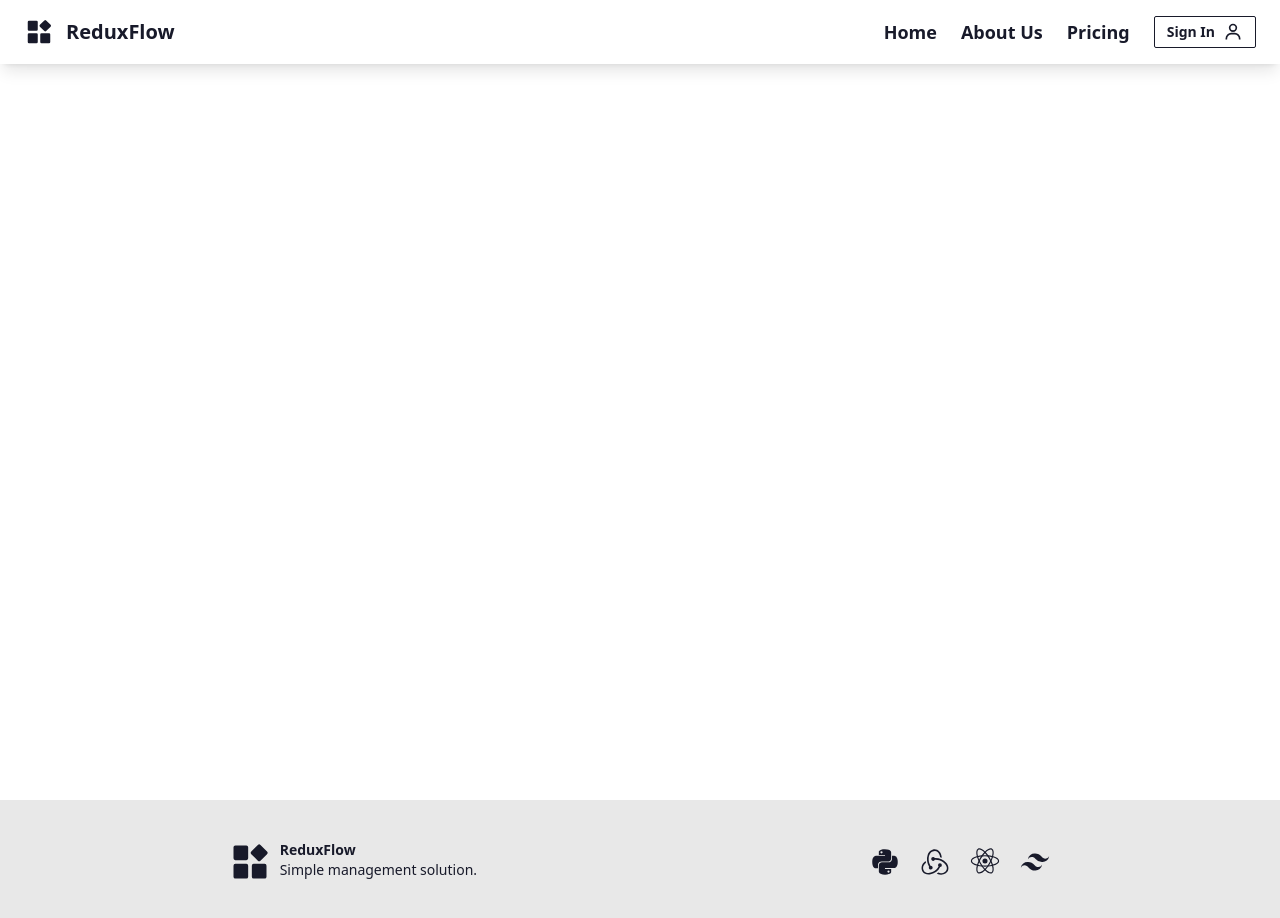
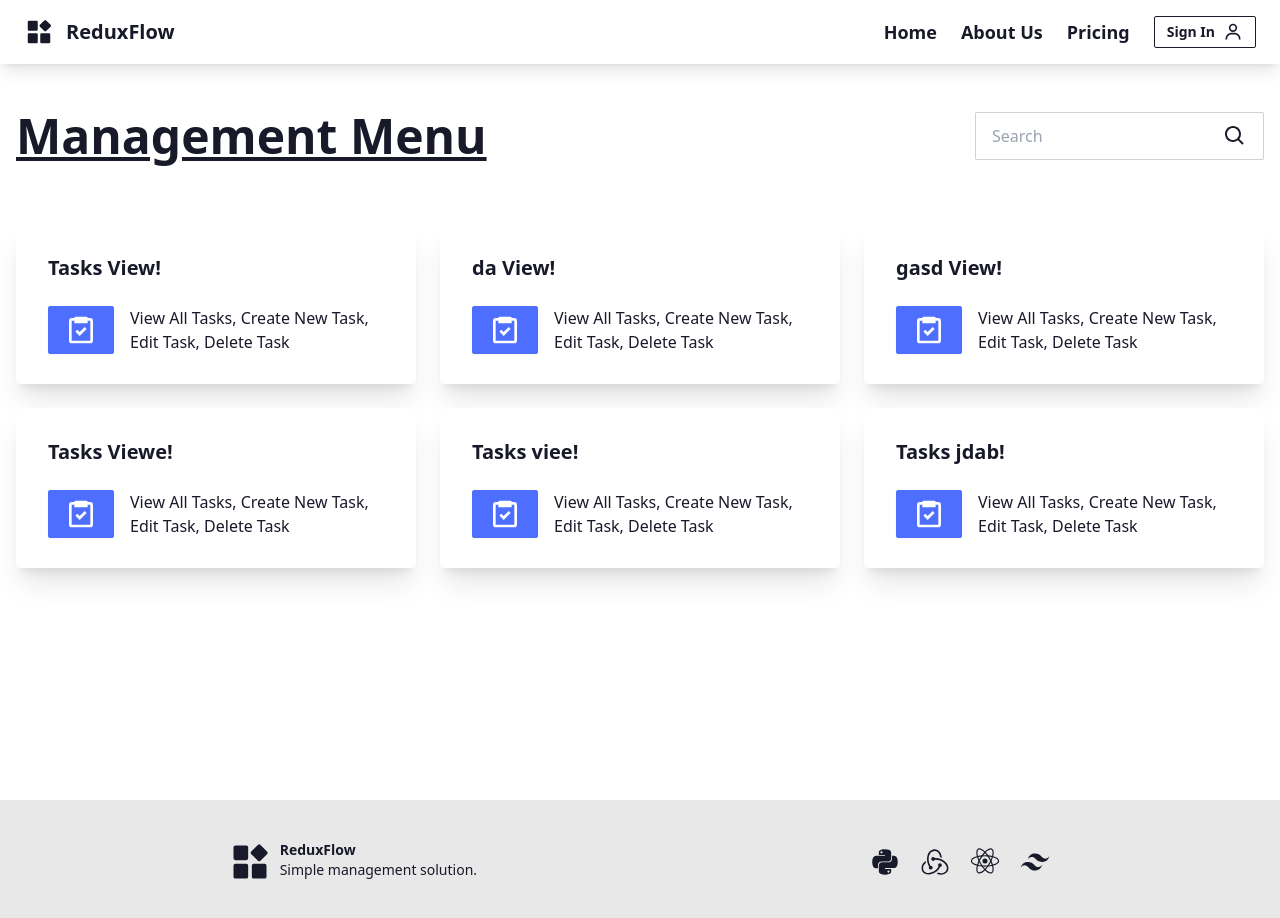
Before and after one commit to GabrielEger2/ReduxFlow-Analytics, a React (Vite) app in the folder client/: page /management-menu in a window 1280 px wide. Shown: the top 918 px of the page. Built offline with nearby package versions, Linux system fonts and the light colour scheme; no server answers.

Commit message:
feat: add managementMenu

```diff
--- /dev/null
+++ b/client/src/components/ManagementMenu/SectionCard.tsx
@@ -0,0 +1,26 @@
+import { Link } from 'react-router-dom'
+
+import { Project, SectionCardProps } from '../../types/managementMenuTypes'
+
+const SectionCard: React.FC<SectionCardProps> = (props) => {
+  const sectionCardData: Project = props.props
+
+  return (
+    <Link
+      to={sectionCardData.link}
+      className="card card-side bg-base-100 shadow-xl w-full items-center h-40"
+    >
+      <div className="card-body">
+        <h2 className="card-title">{sectionCardData.projectTitle}</h2>
+        <div className="flex items-center gap-4 mt-4">
+          <button className="btn btn-primary text-base-100">
+            {sectionCardData.projectIcon}
+          </button>
+          <p className="text-left">{sectionCardData.projectDescription}</p>
+        </div>
+      </div>
+    </Link>
+  )
+}
+
+export default SectionCard
--- a/client/src/pages/ManagementMenu.tsx
+++ b/client/src/pages/ManagementMenu.tsx
@@ -1,8 +1,101 @@
+import { motion, AnimatePresence } from 'framer-motion'
+import { BiTask, BiSearch } from 'react-icons/bi'
+
+import SectionCard from '../components/ManagementMenu/SectionCard'
+import { useState } from 'react'
+
+import { Project } from '../types/managementMenuTypes'
+
+const projects: Project[] = [
+  {
+    projectTitle: 'Tasks View!',
+    projectDescription:
+      'View All Tasks, Create New Task, Edit Task, Delete Task',
+    projectIcon: <BiTask size={32} />,
+    link: '/tasks',
+  },
+  {
+    projectTitle: 'da View!',
+    projectDescription:
+      'View All Tasks, Create New Task, Edit Task, Delete Task',
+    projectIcon: <BiTask size={32} />,
+    link: '/tasks',
+  },
+  {
+    projectTitle: 'gasd View!',
+    projectDescription:
+      'View All Tasks, Create New Task, Edit Task, Delete Task',
+    projectIcon: <BiTask size={32} />,
+    link: '/tasks',
+  },
+  {
+    projectTitle: 'Tasks Viewe!',
+    projectDescription:
+      'View All Tasks, Create New Task, Edit Task, Delete Task',
+    projectIcon: <BiTask size={32} />,
+    link: '/tasks',
+  },
+  {
+    projectTitle: 'Tasks viee!',
+    projectDescription:
+      'View All Tasks, Create New Task, Edit Task, Delete Task',
+    projectIcon: <BiTask size={32} />,
+    link: '/tasks',
+  },
+  {
+    projectTitle: 'Tasks jdab!',
+    projectDescription:
+      'View All Tasks, Create New Task, Edit Task, Delete Task',
+    projectIcon: <BiTask size={32} />,
+    link: '/tasks',
+  },
+]
+
 const ManagementMenu = () => {
+  const [search, setSearch] = useState<string>('')
+
+  const filteredProjects = projects.filter((project) =>
+    project.projectTitle.toLowerCase().includes(search.toLowerCase()),
+  )
+
   return (
-    <main className="flex justify-center w-full">
-      <div className="w-full max-w-[1600px] min-h-screen">
-        <div>32</div>
+    <main className="flex justify-center w-full min-h-screen">
+      <div className="w-full max-w-[1600px] px-4 pt-28">
+        <div className="flex flex-col md:flex-row md:justify-between gap-6">
+          <h1 className="text-3xl md:text-5xl font-semibold underline text-center">
+            Management Menu
+          </h1>
+          <label className="input input-bordered flex items-center justify-between">
+            <input
+              type="text"
+              placeholder="Search"
+              value={search}
+              onChange={(e) => setSearch(e.target.value)}
+            />
+            <BiSearch size={24} />
+          </label>
+        </div>
+        <motion.div
+          layout
+          className="grid sm:grid-cols-2 xl:grid-cols-3 gap-6 mt-16"
+        >
+          {filteredProjects.map((element: Project) => {
+            return (
+              <motion.div
+                key={element.projectTitle}
+                layout
+                animate={{ opacity: 1, scale: 1 }}
+                initial={{ opacity: 0, scale: 0 }}
+                exit={{ opacity: 0, scale: 0 }}
+                transition={{ duration: 0.25 }}
+              >
+                <AnimatePresence>
+                  <SectionCard props={element} />
+                </AnimatePresence>
+              </motion.div>
+            )
+          })}
+        </motion.div>
       </div>
     </main>
   )
--- /dev/null
+++ b/client/src/types/managementMenuTypes.ts
@@ -0,0 +1,10 @@
+export interface Project {
+  projectTitle: string
+  projectDescription: string
+  projectIcon: React.ReactElement
+  link: string
+}
+
+export interface SectionCardProps {
+  props: Project
+}
```
